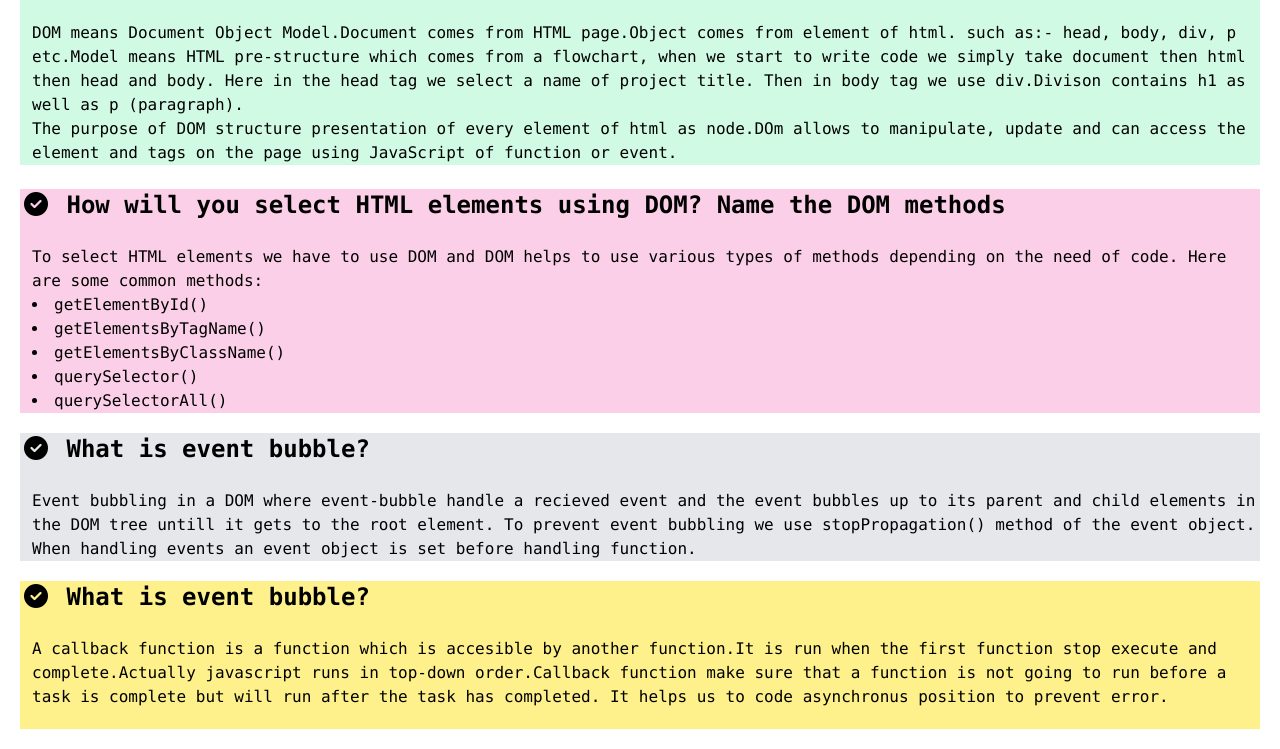
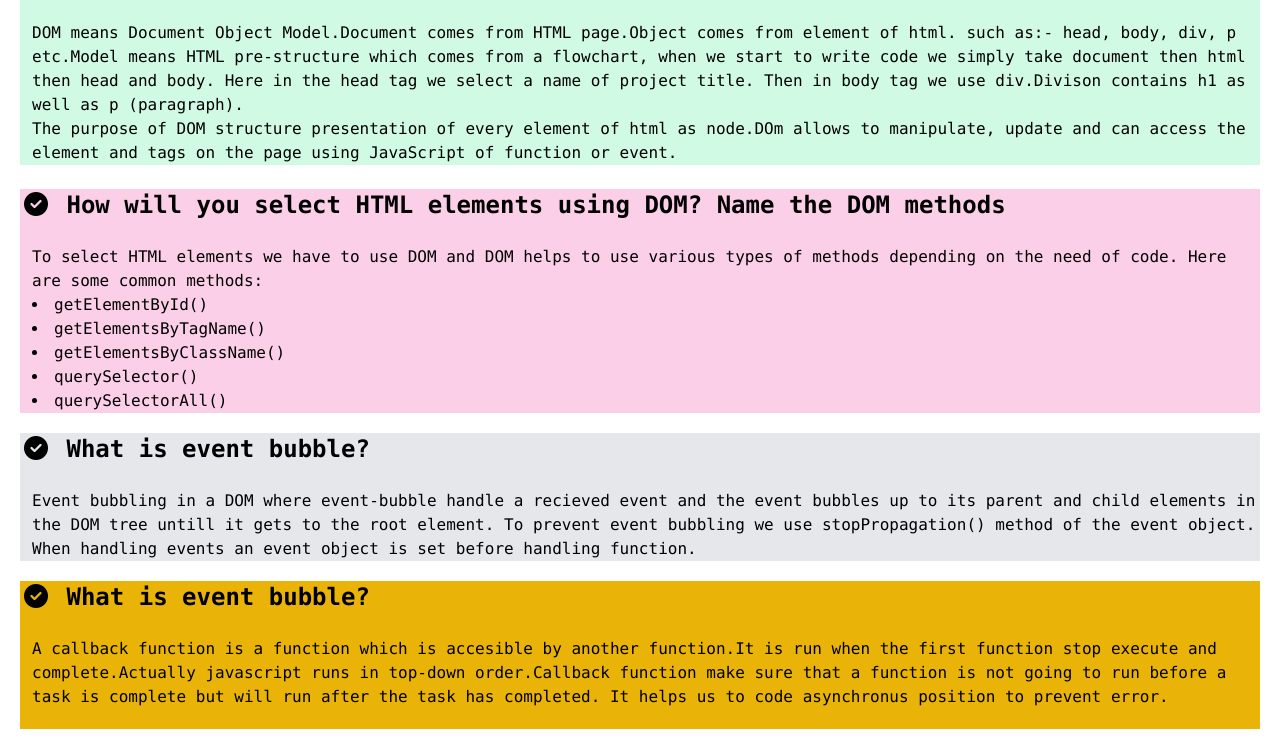
Before and after one commit to SadmanJawad/Assignment-4-Geometry-Genius, a plain HTML site: page blog.html in a window 1280 px wide. Shown: the part 103-852 px from the top of the page. Drawn offline with nearby package versions, Linux system fonts and the light colour scheme.

Commit message:
blog.html final

```diff
--- a/blog.html
+++ b/blog.html
@@ -43,7 +43,7 @@
         </p>
     </div>
     <!-- question 4  -->
-    <div class="bg-yellow-200 mt-5">
+    <div class="bg-yellow-500 mt-5">
         <h2 class="text-2xl font-semibold"><i class="fa-solid fa-circle-check mx-1"></i> What is event bubble?</h2><br>
         <p class="ml-3 mb-5 pb-5">
             A callback function is a function which is accesible by another function.It is run when the first function stop execute and complete.Actually javascript runs in top-down order.Callback function make sure that a function is not going to run before a task is complete but will run after the task has completed. It helps us to code asynchronus position to prevent error.
```
Also changed, not shown: index.html (+1 -1 lines).
